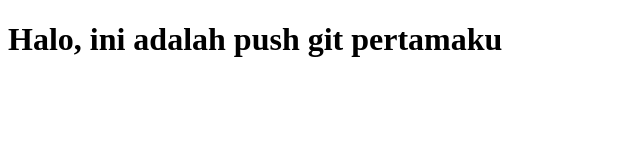
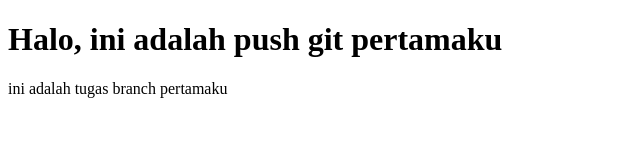
Before and after one commit to bunciselektronik/repository-pertamaku, a plain HTML site: page index.html in a window 1280 px wide. Shown: the whole page, without its empty margins (0-640 px from the left). Drawn offline with Linux system fonts and the light colour scheme.

Commit message:
add tugas branch

```diff
--- a/index.html
+++ b/index.html
@@ -8,5 +8,6 @@
 </head>
 <body>
           <h1>Halo, ini adalah push git pertamaku</h1>
+          <p>ini adalah tugas branch pertamaku</p>
 </body>
 </html>
```
